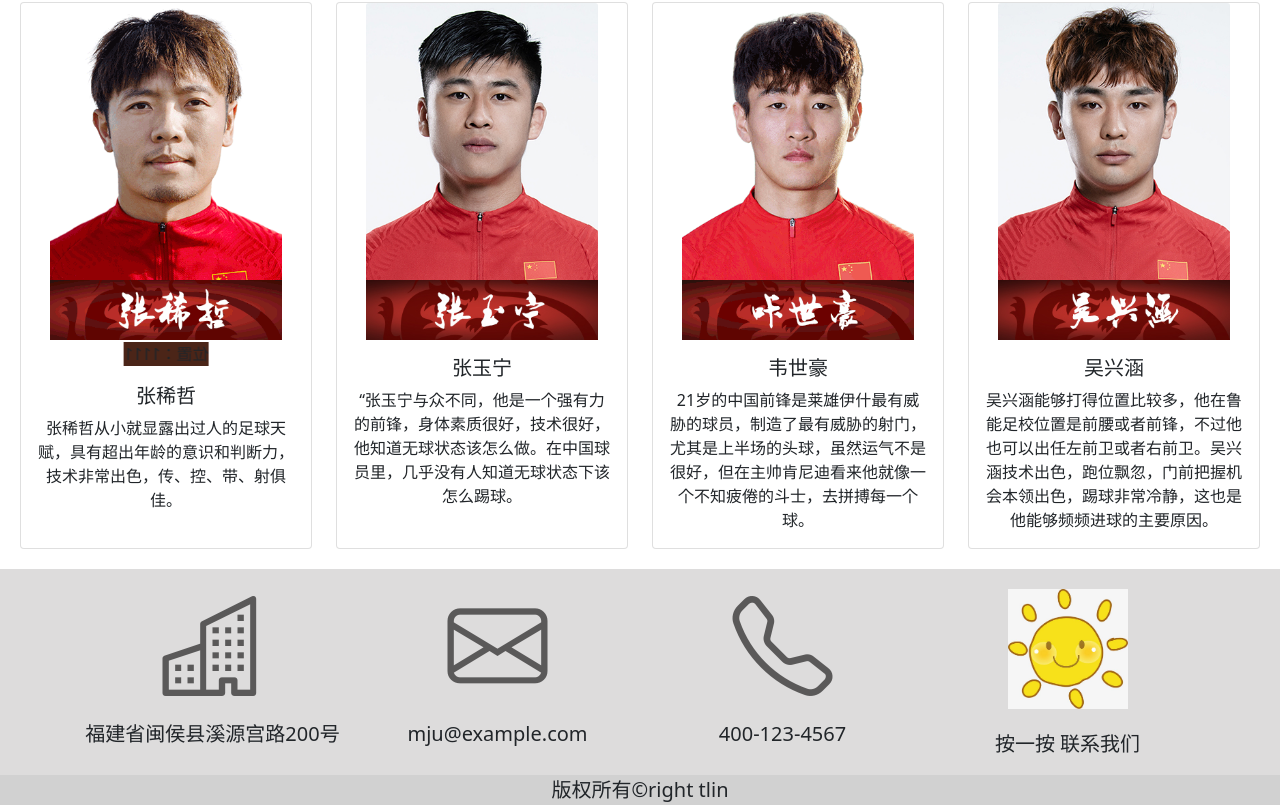
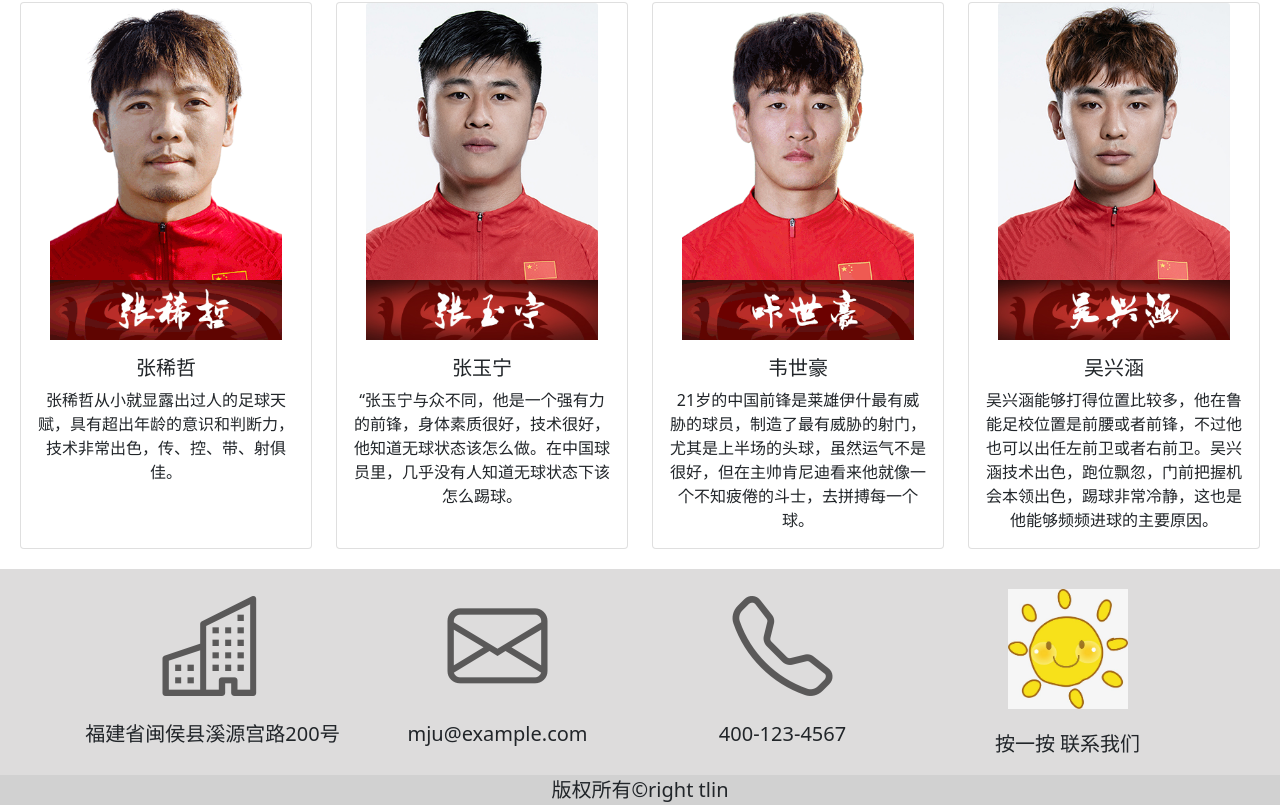
Before and after one commit to tlin0-0/train, a plain HTML site: page respon-company/index.html in a window 1280 px wide. Shown: the part 991-1796 px from the top of the page. Drawn offline with nearby package versions, Linux system fonts and the light colour scheme; some packages are replaced by stand-ins of ours.

Commit message:
企业站-响应式

```diff
--- a/respon-company/index.html
+++ b/respon-company/index.html
@@ -11,14 +11,6 @@
   <script src="https://cdn.bootcdn.net/ajax/libs/lazysizes/5.3.2/lazysizes.js"></script><script src="https://cdn.bootcdn.net/ajax/libs/lazysizes/5.3.2/lazysizes.js"></script>
 <link rel="stylesheet" href="/train/respon-company/respon-index.css">
   <title>Document</title>
-  <style>
-    .card-back{
-      /*让它成为背面，开始只显示正面*/
-           transform:rotateY(180deg);
-          background-color: #4b2518;
-             border:2px solid #fff;
-    }
-  </style>
 </head>
 <body>
   <header>
@@ -100,7 +92,6 @@
   <div class="col">
     <div class="card h-100">
       <img src="/train/img/zhangxizhe.jpg" class="card-img-top" alt="">
-      <div class="card-back">位置：1111</div>
       <div class="card-body">
         <h5 class="card-title">张稀哲</h5>
         <p class="card-text">张稀哲从小就显露出过人的足球天赋，具有超出年龄的意识和判断力，技术非常出色，传、控、带、射俱佳。</p>
```
